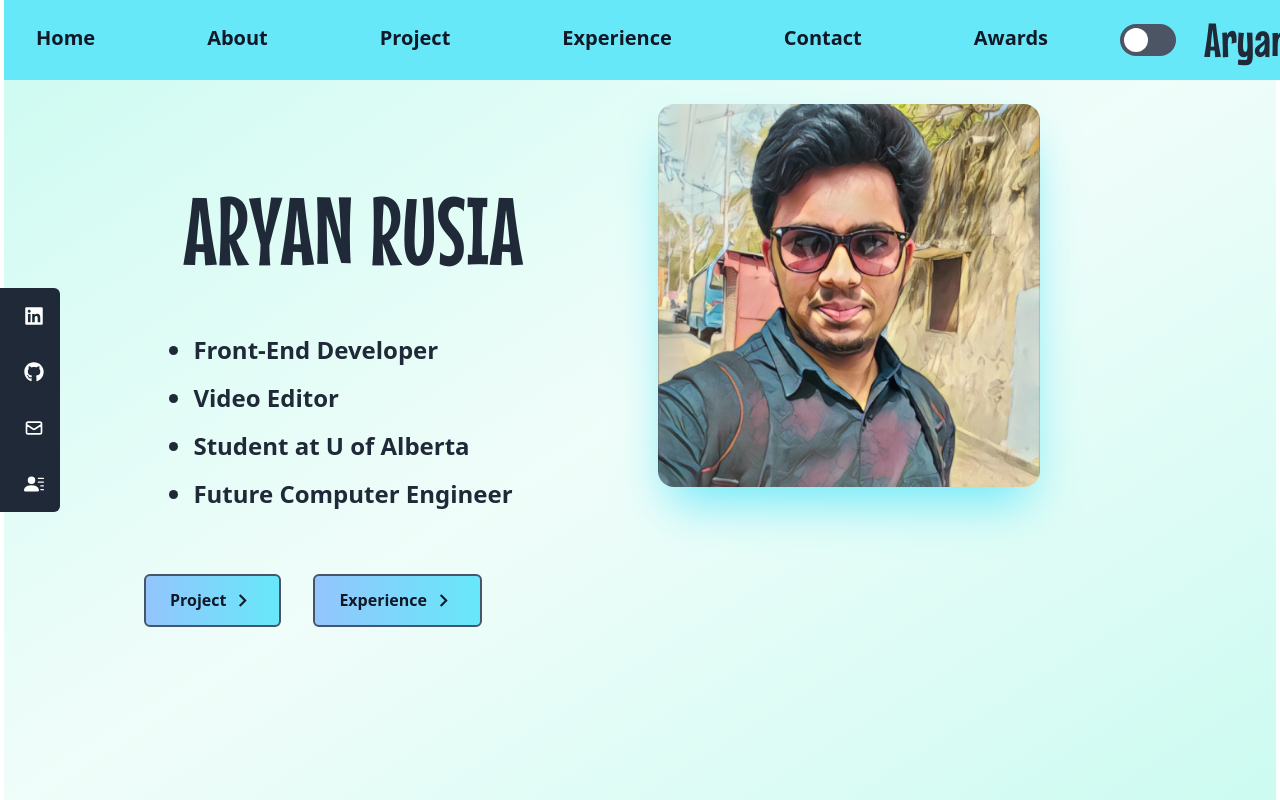
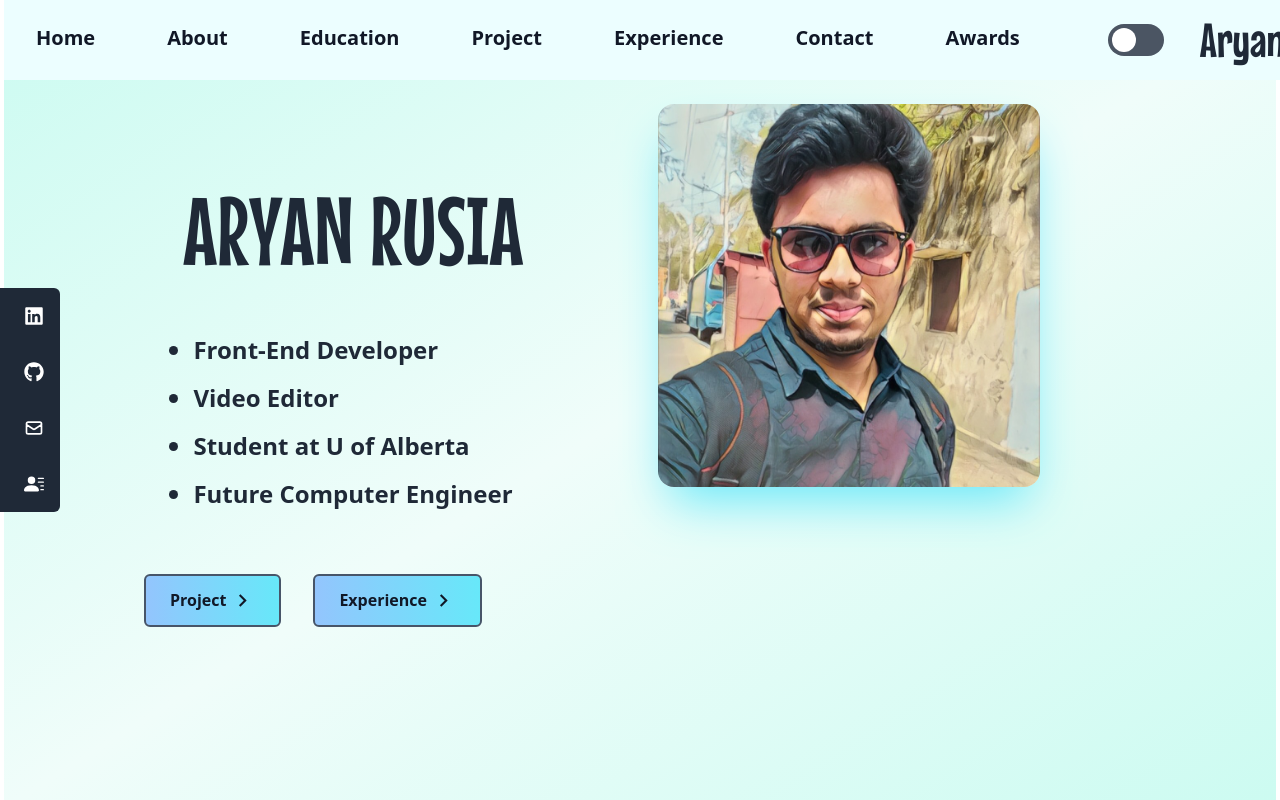
Before and after one commit to Aryan-Rusia-2/Portfolio-Aryan, a React (Create React App) app: page / in a window 1280 px wide. Shown: the top 800 px of the page. Built offline with nearby package versions, Linux system fonts and the light colour scheme.

Commit message:
first commit

```diff
--- a/src/components/Awards.jsx
+++ b/src/components/Awards.jsx
@@ -25,7 +25,7 @@ const Awards = () => {
 
                         <summary className='text-black w-full font-semibold py-4 sm:w-2/3 place-content-center px-8 mx-auto flex rounded-md duration-300 bg-gradient-to-br from-blue-400 to-cyan-400 dark:from-yellow-600 dark:to-amber-400'>Karate</summary>
                         <div>
-                            <p className='text-white rounded-b-2xl bg-gray-800 text-sm px-6 py-4 list-outside capitalize sm:w-full space-y-4 justify-start pt-6 text-justify'>
+                            <p className='dark:text-white rounded-b-2xl bg-gray-300 dark:bg-gray-800 text-sm px-6 py-4 list-outside capitalize sm:w-full space-y-4 justify-start pt-6 text-justify'>
                                 <li>Getting my black belt on 19th January, 2018, Judo Karate was always there from my childhood.</li>
                                 <li> I started my journey of Karate at the age of 8 years, and have consistently been doing it till now.</li>
                                 <li>I was the most senior student at the dojo and after 2 years of experience, I used to teach other students in the absence of our Guruji (instructor). </li>
@@ -40,7 +40,7 @@ const Awards = () => {
 
                         <summary className='text-black w-full font-semibold py-4 sm:w-2/3 place-content-center px-8 mx-auto flex rounded-md duration-300 bg-gradient-to-b from-blue-400 to-cyan-400 dark:from-yellow-600 dark:to-amber-400'>Scholarship</summary>
                         <div>
-                            <p className='text-white rounded-b-2xl bg-gray-800 text-sm px-6 py-4 list-outside capitalize sm:w-full space-y-4 justify-start pt-6 text-justify'>
+                            <p className='dark:text-white rounded-b-2xl bg-gray-300 dark:bg-gray-800 text-sm px-6 py-4 list-outside capitalize sm:w-full space-y-4 justify-start pt-6 text-justify'>
                                 <li>University of Alberta Continuing International Award, 2022</li>
                                 <li>University of Alberta Continuing International Award, 2021</li>
                                 <li>University of Alberta Gold Standard Scholarship, 2020</li>
@@ -57,7 +57,7 @@ const Awards = () => {
 
                         <summary className='text-black w-full font-semibold py-4 sm:w-2/3 place-content-center px-8 mx-auto flex rounded-md duration-300 bg-gradient-to-b from-blue-400 to-cyan-400 dark:from-yellow-600 dark:to-amber-400'>Music</summary>
                         <div>
-                            <p className='text-white rounded-b-2xl bg-gray-800 text-sm px-6 py-4 list-outside capitalize sm:w-full space-y-4 justify-start pt-6 text-justify'>
+                            <p className='dark:text-white rounded-b-2xl bg-gray-300 dark:bg-gray-800 text-sm px-6 py-4 list-outside capitalize sm:w-full space-y-4 justify-start pt-6 text-justify'>
                                 <li>I have earned the Level-A certificate in piano.</li>
                                 <li> I used to go to music classes after school, when I was 11-12 years old.</li>
                             </p>
@@ -67,11 +67,11 @@ const Awards = () => {
 
 
 
-                    <details className='open:rounded-2xl  border-2 border-black hover:scale-110 rounded-md bg-gradient-to-b from-blue-400 to-cyan-400 dark:from-yellow-600 dark:to-amber-400 w-full sm:w-2/3 sm:justify-center mx-auto open:shadow-lg duration-200 open:shadow-black'>
+                    <details className='open:rounded-2xl border-2 border-black hover:scale-110 rounded-md bg-gradient-to-b from-blue-400 to-cyan-400 dark:from-yellow-600 dark:to-amber-400 w-full sm:w-2/3 sm:justify-center mx-auto open:shadow-lg duration-200 open:shadow-black'>
 
                         <summary className='text-black w-full font-semibold py-4 sm:w-2/3 place-content-center px-8 mx-auto flex rounded-md duration-300 bg-gradient-to-b from-blue-400 to-cyan-400 dark:from-yellow-600 dark:to-amber-400'>Certificate</summary>
                         <div>
-                            <p className='text-white rounded-b-2xl bg-gray-800 text-sm px-6 py-4 list-outside capitalize sm:w-full space-y-4 justify-start pt-6 text-justify'>
+                            <p className='dark:text-white rounded-b-2xl bg-gray-300 dark:bg-gray-800 text-sm px-6 py-4 list-outside capitalize sm:w-full space-y-4 justify-start pt-6 text-justify'>
                                 <li>Concepts in Safety Leadership for Engineering (WHMIS), March 2021</li>
                                 <li> Online Training on Video Editing from INTERNSHALA</li>
                             </p>
--- a/src/components/Education.jsx
+++ b/src/components/Education.jsx
@@ -2,7 +2,7 @@ import React from 'react'
 
 const Education = () => {
     return (
-        <div className='min-h-screen bg-gradient-to-br from-violet-200 via-violet-50 to-violet-100 dark:from-black dark:via-gray-900 dark:to-gray-800'>
+        <div name="education" className='min-h-screen bg-gradient-to-br from-violet-200 via-violet-50 to-violet-100 dark:from-black dark:via-gray-900 dark:to-gray-800'>
 
 
             <div className="pb-8 mx-10 mt-20 md:mx-32 md:mt-28 mb-14">
--- a/src/components/NavBar.jsx
+++ b/src/components/NavBar.jsx
@@ -17,19 +17,23 @@ const NavBar = () => {
     },
     {
       id: 3,
+      link: "education",
+    },
+    {
+      id: 4,
       link: "project",
     },
     {
-      id: 4,
+      id: 5,
       link: "experience",
     },
     {
-      id: 5,
+      id: 6,
       link: "contact",
     },
 
     {
-      id: 6,
+      id: 7,
       link: "awards",
     },
   ];
@@ -47,13 +51,13 @@ const NavBar = () => {
   };
 
   return (
-    <div className="flex font-semibold text-xl justify-between items-center w-full h-20 px-4 bg-cyan-300 text-gray-900 dark:text-white dark:bg-black fixed z-10">
+    <div className="flex font-semibold text-xl justify-between items-center w-full h-20 px-4 bg-cyan-50 text-gray-900 dark:text-white dark:bg-black fixed z-10">
 
       <ul className="hidden md:flex">
         {links.map(({ id, link }) => (
           <li
             key={id}
-            className="px-4 md:flex cursor-pointer capitalize text-md justify-start mr-20 text-gray-900 hover:text-black dark:text-gray-400 hover:scale-125 dark:hover:text-gray-50 duration-200"
+            className="px-4 md:flex cursor-pointer capitalize text-md justify-start mr-10 text-gray-900 hover:text-black dark:text-gray-400 hover:scale-125 dark:hover:text-gray-50 duration-200"
           >
             <Link to={link} smooth duration={500}>
               {link}
@@ -63,7 +67,7 @@ const NavBar = () => {
 
         ))}
 
-        <li className="hidden md:flex -ml-6 mr-3 pr-4">
+        <li className="hidden md:flex mr-5 ml-8 pr-4">
           <ToggleButton onClick={toggleDarkMode} />
         </li>
 
--- a/src/components/project.jsx
+++ b/src/components/project.jsx
@@ -1,8 +1,8 @@
 import React from "react";
-import arrayDestruct from "../assets/project/arrayDestruct.jpg";
+import divide from "../assets/project/divide.png";
 import navsystem from "../assets/project/navsystem.png";
 import Microsoft from "../assets/project/Microsoft.png";
-import reactParallax from "../assets/project/reactParallax.jpg";
+import matrix from "../assets/project/matrix.png";
 import facebook from "../assets/project/facebook.png";
 import car from "../assets/project/car.png";
 
@@ -10,27 +10,33 @@ const project = () => {
   const projects = [
     {
       id: 1,
-      src: arrayDestruct,
+      src: divide,
+      href: "https://github.com/Aryan-Rusia-2/Divide-and-Conquer-Example"
     },
     {
       id: 2,
-      src: reactParallax,
+      src: matrix,
+      href: "https://github.com/Aryan-Rusia-2/Matrix-Operations"
     },
     {
       id: 3,
       src: Microsoft,
+      href: "https://github.com/Aryan-Rusia-2/Microsoft-Clone",
     },
     {
       id: 4,
       src: facebook,
+      href: "https://github.com/Aryan-Rusia-2/Facebook-signup-page-login",
     },
     {
       id: 5,
       src: navsystem,
+      href: "https://github.com/Aryan-Rusia-2/Navigation-System",
     },
     {
       id: 6,
       src: car,
+      href: "https://github.com/Aryan-Rusia-2/Moving_Car_Animation"
     },
   ];
 
@@ -54,17 +60,23 @@ const project = () => {
         </div>
 
         <div className="grid sm:grid-cols-2 md:grid-cols-3 gap-10 px-4 sm:px-0 pb-10">
-          {projects.map(({ id, src }) => (
+          {projects.map(({ id, src, href }) => (
             <div key={id} className="shadow-2xl shadow-gray-700 dark:shadow-gray-600 rounded-lg">
-              <img
-                src={src}
-                alt=""
-                className="rounded-md duration-200 hover:scale-105"
-              />
+
+              <img src={src} alt="" className="rounded-md duration-200 hover:scale-105" />
+
+
+
               <div className="flex items-center justify-center">
-                <button className="w-fit px-6 py-3 m-4 duration-300 hover:scale-125">
-                   View Code on Github
+
+                 <a href={href}  target="_blank" rel="noreferrer">
+                <button className="w-fit px-6 py-3 m-4 duration-300  hover:scale-125">
+                  View Code on Github
+
                 </button>
+                </a>
+
+
               </div>
             </div>
           ))}
```
Also changed, not shown: src/assets/project/divide.png (added), 1 other file (tests, documents, lock files or other folders).
